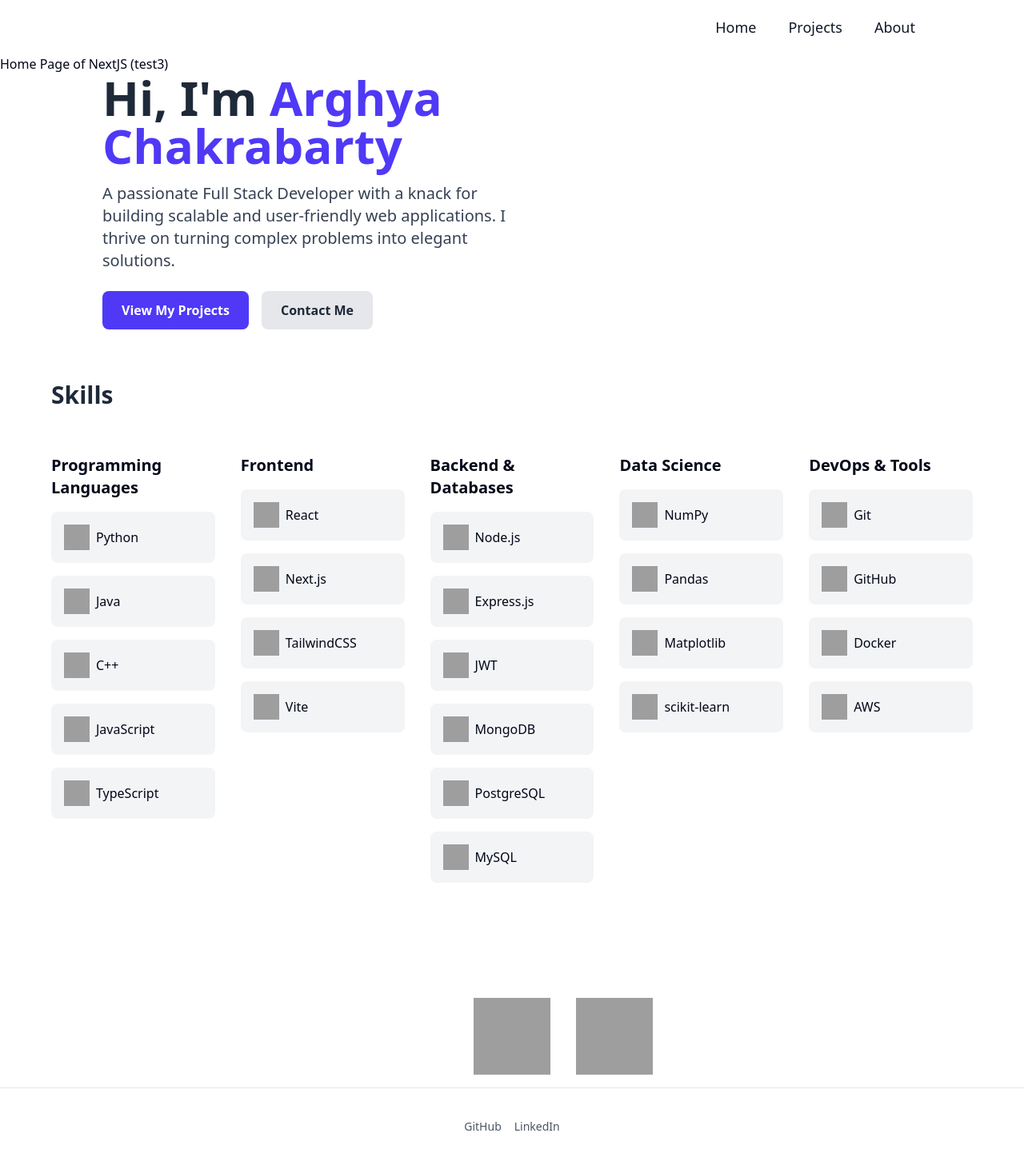
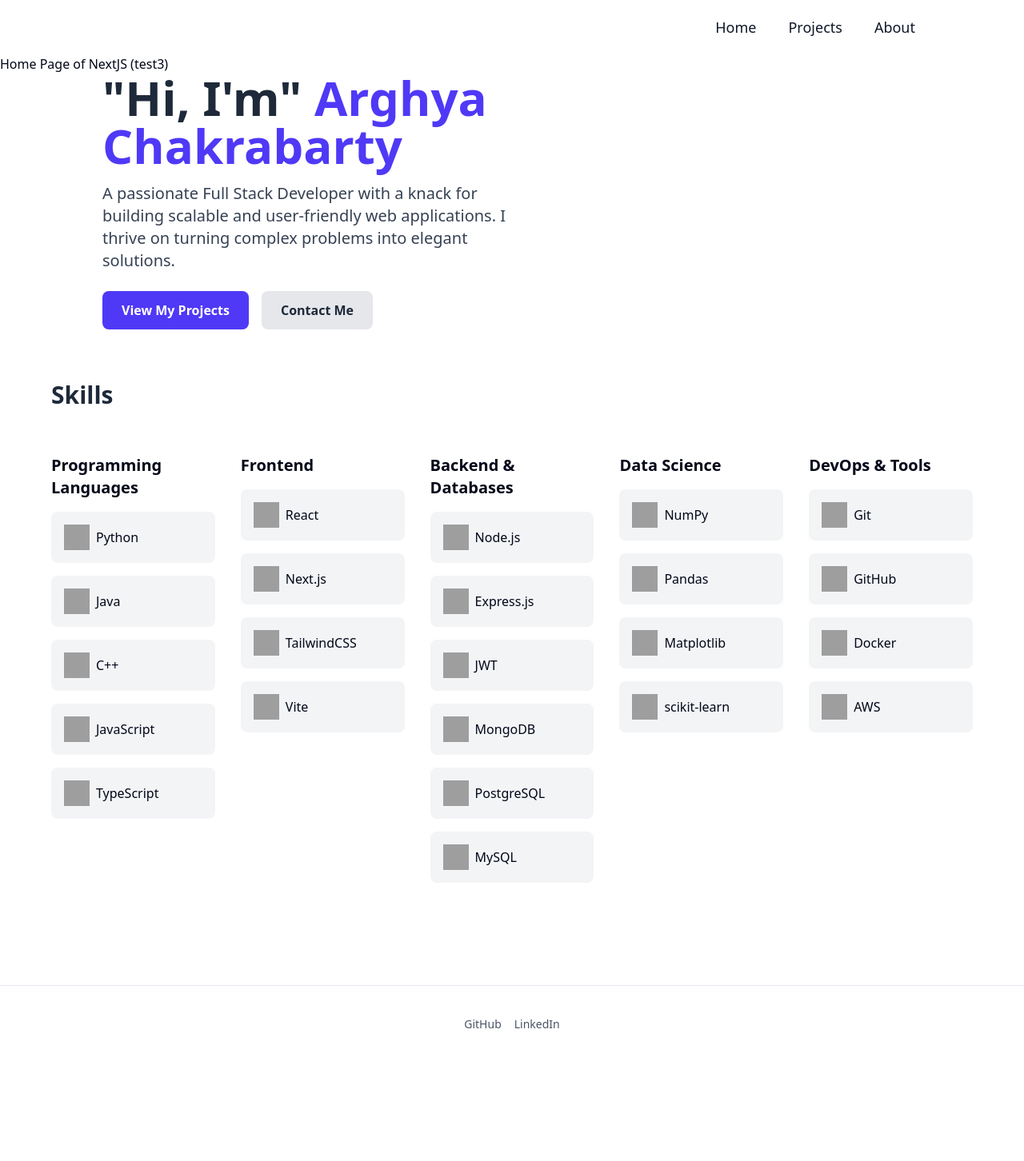
Before and after one commit to arghya2801/portfolio, a Next.js app: page / in a window 1280 px wide. Shown: the top 1452 px of the page at 80% size. After the commit the page ends 1328 px from the top, so only its background shows below. Built offline with nearby package versions, Linux system fonts and the light colour scheme; grey boxes are pictures that could not be loaded.

Commit message:
Fixed ' can be escaped with &apos; error

```diff
--- a/src/app/home/page.tsx
+++ b/src/app/home/page.tsx
@@ -10,10 +10,10 @@ const page = () => {
         <div className="">
           <div className="md:w-1/2">
             <h1 className="text-4xl md:text-5xl lg:text-6xl font-bold text-gray-800 dark:text-gray-100 mb-4">
-              Hi, I'm <span className="text-indigo-600 dark:text-indigo-400">Arghya Chakrabarty</span>
+              "Hi, I'm" <span className="text-indigo-600 dark:text-indigo-400">Arghya Chakrabarty</span>
             </h1>
             <p className="text-lg md:text-xl text-gray-700 dark:text-gray-300 mb-6">
-              A passionate Full Stack Developer with a knack for building scalable and user-friendly web applications. I thrive on turning complex problems into elegant solutions.
+              "A passionate Full Stack Developer with a knack for building scalable and user-friendly web applications. I thrive on turning complex problems into elegant solutions."
             </p>
             <div className="flex gap-4">
               <Link href="/projects" className="bg-indigo-600 dark:bg-indigo-500 hover:bg-indigo-700 dark:hover:bg-indigo-600 text-white font-semibold py-3 px-6 rounded-md transition duration-300">
@@ -54,7 +54,7 @@ const page = () => {
           {/* Add more skills as needed */}
         </div>
       </section>
-
+{/*
       <div className="flex justify-center">
         <div className="m-4">
           <img src="/vercel.svg" alt="Vercel Logo" className="w-24 h-24" />
@@ -64,8 +64,8 @@ const page = () => {
         </div>
         <div className="m-4">
           <img src="/tailwind-css.svg" alt="Tailwind CSS Logo" className="w-24 h-24" />
-        </div>
-      </div>
+        </div> */}
+      {/* </div> */}
     </>
   )
 }
--- a/src/app/page.tsx
+++ b/src/app/page.tsx
@@ -13,7 +13,7 @@ export default function Home() {
                 <div className="">
                     <div className="md:w-1/2">
                         <h1 className="text-4xl md:text-5xl lg:text-6xl font-bold text-gray-800 dark:text-gray-100 mb-4">
-                            Hi, I'm <span className="text-indigo-600 dark:text-indigo-400">Arghya Chakrabarty</span>
+                            "Hi, I'm" <span className="text-indigo-600 dark:text-indigo-400">Arghya Chakrabarty</span>
                         </h1>
                         <p className="text-lg md:text-xl text-gray-700 dark:text-gray-300 mb-6">
                             A passionate Full Stack Developer with a knack for building scalable and user-friendly web applications. I thrive on turning complex problems into elegant solutions.
@@ -43,33 +43,9 @@ export default function Home() {
 
             <section className="container mx-auto px-4 md:px-8 lg:px-16 py-16">
                 <h2 className="text-3xl font-semibold text-gray-800 dark:text-gray-100 mb-6">Skills</h2>
-                {/* <div className="grid grid-cols-2 md:grid-cols-3 lg:grid-cols-4 gap-4">
-                    <div className="bg-gray-100 dark:bg-gray-800 rounded-md p-4 shadow-sm">JavaScript</div>
-                    <div className="bg-gray-100 dark:bg-gray-800 rounded-md p-4 shadow-sm">React</div>
-                    <div className="bg-gray-100 dark:bg-gray-800 rounded-md p-4 shadow-sm">Next.js</div>
-                    <div className="bg-gray-100 dark:bg-gray-800 rounded-md p-4 shadow-sm">Node.js</div>
-                    <div className="bg-gray-100 dark:bg-gray-800 rounded-md p-4 shadow-sm">Express.js</div>
-                    <div className="bg-gray-100 dark:bg-gray-800 rounded-md p-4 shadow-sm">MongoDB</div>
-                    <div className="bg-gray-100 dark:bg-gray-800 rounded-md p-4 shadow-sm">PostgreSQL</div>
-                    <div className="bg-gray-100 dark:bg-gray-800 rounded-md p-4 shadow-sm">HTML</div>
-                    <div className="bg-gray-100 dark:bg-gray-800 rounded-md p-4 shadow-sm">CSS</div>
-                    <div className="bg-gray-100 dark:bg-gray-800 rounded-md p-4 shadow-sm">Tailwind CSS</div>
-                    {/* Add more skills as needed */}
-                {/* </div> */}
                 <SkillsGrid />
             </section>
 
-            <div className="flex justify-center">
-                <div className="m-4">
-                    <img src="/vercel.svg" alt="Vercel Logo" className="w-24 h-24" />
-                </div>
-                <div className="m-4">
-                    <img src="/nextjs.svg" alt="Next.js Logo" className="w-24 h-24" />
-                </div>
-                <div className="m-4">
-                    <img src="/tailwind-css.svg" alt="Tailwind CSS Logo" className="w-24 h-24" />
-                </div>
-            </div>
             <Footer />
         </>
     );
```
